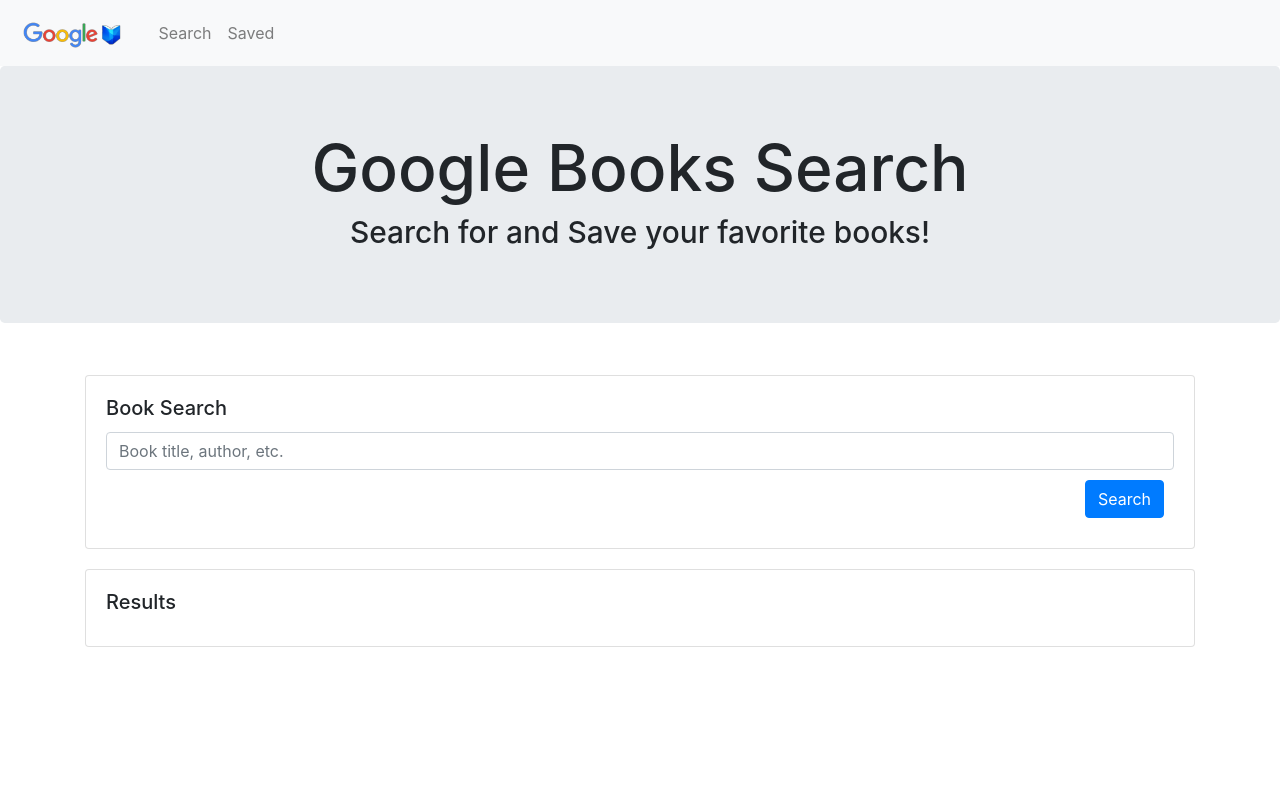
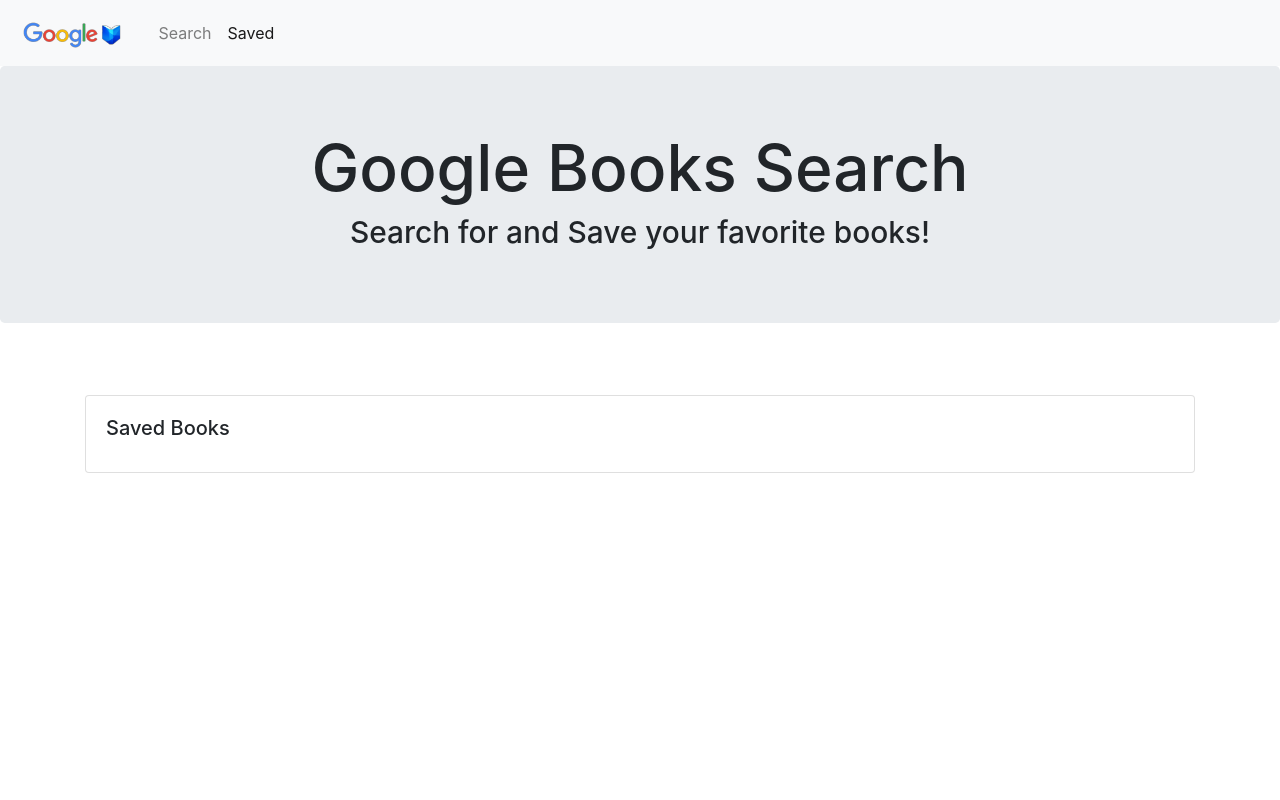
Before and after one commit to Jack-Aaron/bibliotecha, a React (Create React App) app in the folder client/: page /saved in a window 1280 px wide. Shown: the top 800 px of the page. Built offline with nearby package versions, Linux system fonts and the light colour scheme.

Commit message:
navbar links load pages Search and Saved

```diff
--- a/client/src/App.js
+++ b/client/src/App.js
@@ -4,6 +4,7 @@
 import Spacer from './components/Spacer';
 import Footer from './components/Footer';
 import Search from './pages/Search';
+import Saved from './pages/Saved';
 // import Savedpage from './pages/Saved';
 // import logo from './logo.svg';
 import 'bootstrap/dist/css/bootstrap.min.css';
@@ -12,17 +13,17 @@
 const App = (props) => {
 
   return (
-    // <Router>
-    <>
-      <Header />
-      <Spacer />
-      {/* <Switch> */}
-      <Search />
-      {/* <Route exact path='/' component={Search} /> */}
-      {/* </Switch> */}
-      <Footer />
-    </>
-    // </Router>
+    <Router>
+      <>
+        <Header />
+        <Spacer />
+        <Switch>
+          <Route exact path='/' component={Search} />
+          <Route exact path='/saved' component={Saved} />
+        </Switch>
+        <Footer />
+      </>
+    </Router>
   );
 }
 
--- a/client/src/components/Navigation/index.js
+++ b/client/src/components/Navigation/index.js
@@ -1,4 +1,5 @@
 import React from 'react';
+import { Link } from 'react-router-dom';
 import Image from 'react-bootstrap/Image';
 import Nav from 'react-bootstrap/Nav';
 import Navbar from 'react-bootstrap/Navbar';
@@ -13,8 +14,16 @@
                 </Navbar.Brand>
                 <Navbar.Collapse id="basic-navbar-nav">
                     <Nav className='mr-auto'>
-                        <Nav.Link href='#search'>Search</Nav.Link>
-                        <Nav.Link href='#saved'>Saved</Nav.Link>
+                        <Nav.Link
+                            as={Link}
+                            to={'/'}
+                            className={window.location.pathname === '/' ? 'nav-link active' : 'nav-link'}
+                        >Search</Nav.Link>
+                        <Nav.Link
+                            as={Link}
+                            to={'/saved'}
+                            className={window.location.pathname === '/saved' ? 'nav-link active' : 'nav-link'}
+                        >Saved</Nav.Link>
                     </Nav>
                 </Navbar.Collapse>
             </Navbar>
--- /dev/null
+++ b/client/src/components/SavedBooks/index.js
@@ -0,0 +1,33 @@
+import React from 'react';
+import BookCard from '../BookCard';
+import Card from 'react-bootstrap/Card';
+import CardGroup from 'react-bootstrap/CardGroup';
+import Container from 'react-bootstrap/Container';
+
+function SavedBooks(props) {
+
+    return (
+        <>
+            <Container>
+                <CardGroup>
+                    <Card>
+                        <Card.Body>
+                            <Card.Title>Saved Books</Card.Title>
+                            {/* {props.searchResultsState.items.map((book) => (<BookCard
+                                title={book.volumeInfo.title}
+                                subtitle={book.volumeInfo.subtitle}
+                                authors={book.volumeInfo.authors}
+                                description={book.volumeInfo.description}
+                                image={book.volumeInfo.imageLinks.thumbnail}
+                                link={book.volumeInfo.infoLink}
+                                id={book.id}
+                            />))} */}
+                        </Card.Body>
+                    </Card>
+                </CardGroup>
+            </Container>
+        </>
+    );
+}
+
+export default SavedBooks;
--- a/client/src/pages/Saved.js
+++ b/client/src/pages/Saved.js
@@ -0,0 +1,45 @@
+import React, { useState } from 'react';
+import API from '../utils/API';
+import SavedBooks from '../components/SavedBooks';
+import Spacer from '../components/Spacer';
+
+function Saved(props) {
+
+    //   const [savedBooksState, setsavedBooksState] = useState({
+    //     items: [],
+    //     searchquery: ''
+    //   })
+
+    //   const initalForm = { searchquery: '' }
+    //   const [formObject, setFormObject] = useState(initalForm)
+
+    //   function handleChange(event) {
+    //     const { name, value } = event.target;
+    //     console.log(event.target);
+    //     setFormObject({ ...formObject, [name]: value })
+    //   };
+
+    //   function handleFormSubmit(event) {
+    //     event.preventDefault();
+    //     if (formObject.searchquery) {
+    //       API.searchBooks(formObject.searchquery, {
+    //         searchquery: formObject.searchquery
+    //       }).then(res => {
+    //         setsavedBooksState(res.data);
+    //         setFormObject(initalForm)
+    //       })
+    //         .catch(err => console.log(err))
+    //     }
+    //   };
+
+    return (
+        <>
+            <Spacer />
+            <SavedBooks
+            //   savedBooksState={savedBooksState}
+            />
+        </>
+    );
+}
+
+export default Saved;
--- a/client/src/pages/Search.js
+++ b/client/src/pages/Search.js
@@ -1,5 +1,4 @@
 import React, { useState } from 'react';
-// import { useHistory, useLocation } from "react-router-dom"
 import API from '../utils/API';
 import Searchform from '../components/Searchform';
 import Spacer from '../components/Spacer';
@@ -12,15 +11,11 @@
     searchquery: ''
   })
 
-  const initalForm = { searchquery: '' }
-  const [formObject, setFormObject] = useState(initalForm)
-  // let history = useHistory();
-  // let location = useLocation();
-  // let { from } = location.state || { from: { pathname: "/Search" } };
+  const searchForm = { searchquery: '' }
+  const [formObject, setFormObject] = useState(searchForm)
 
   function handleChange(event) {
     const { name, value } = event.target;
-    console.log(event.target);
     setFormObject({ ...formObject, [name]: value })
   };
 
@@ -31,9 +26,8 @@
         searchquery: formObject.searchquery
       }).then(res => {
         setSearchResultsState(res.data);
-        setFormObject(initalForm)
+        setFormObject(searchForm)
       })
-        // .then(res => history.replace(from))
         .catch(err => console.log(err))
     }
   };
@@ -43,7 +37,6 @@
       <Searchform
         handleChange={handleChange}
         handleFormSubmit={handleFormSubmit}
-        // formSearchQuery={formObject.searchQueryValue}
         searchQueryValue={formObject.searchquery || ''} />
       <Spacer />
       <Results searchResultsState={searchResultsState} />
```
Also changed, not shown: client/src/components/SavedResults/index.js (deleted, +0 -44 lines).
